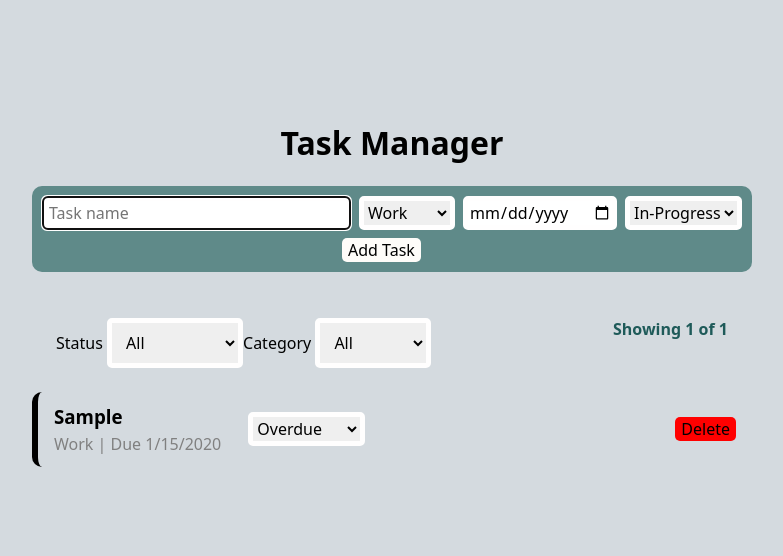
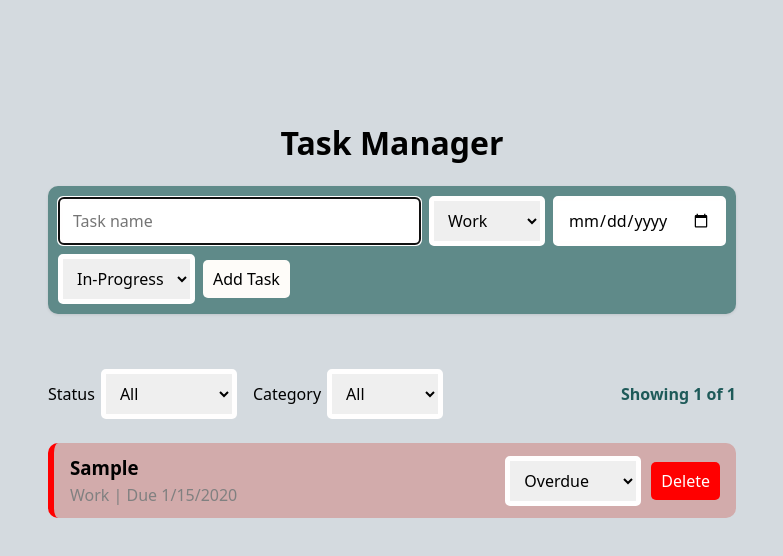
Before and after one commit to Moewizzy/SBA-4-Task-Management-App, a plain HTML site: page index.html in a window 1280 px wide. Both pictures are taken after typing "Sample", "2020-01-15" into the empty fields and a click on the button "Add Task". Shown: the whole page, without its empty margins (248-1031 px from the left). Drawn offline with Linux system fonts and the light colour scheme.

Commit message:
Fully Functioning App

```diff
--- a/app.js
+++ b/app.js
@@ -3,7 +3,7 @@
 // and saves the array to localStorage so it survives a page refresh.
 
 const STORAGE_KEY = "tasks";
-const STATUSES = ["In-Progress", "Completed", "Overdue"];
+const STATUSES = ["In Progress", "Completed", "Overdue"];
 
 // DOM references
 const form = document.getElementById("task-form");
@@ -90,7 +90,7 @@ function getFilteredTasks() {
 // so whatever the user types is shown as text, never run as HTML.
 function createTaskItem(task) {
   // The <li> gets the class "task" plus a CSS friendly version of its status
-  // (for example "In-Progress" becomes "task in-progress").
+  // (for example "In Progress" becomes "task in-progress").
   const li = document.createElement("li");
   li.className = `task ${task.status.replaceAll(" ", "-").toLowerCase()}`;
 
--- a/style.css
+++ b/style.css
@@ -1,31 +1,4 @@
 *{
-    box-sizing:border-box;
-}
-body{
-    background-color: rgb(212, 218, 223);
-    display: flex;
-    flex-direction: column;
-    align-items: center;
-    justify-content: center;
-    margin: 0;
-    font-family: system-ui, 'Segoe UI', sans-serif;
-
-}
-
-.container{
-    max-width: 720px;
-    margin: 100px auto;
-    padding: 0 auto;
-}
-
-h1{
-    text-align: center;
-}
-
-
-/* cards/forms/filter bar */
-.card-filters{
-    display: flex;*{
     box-sizing:border-box;
 }
 body{
@@ -119,9 +92,7 @@ button:hover{
     list-style: none;
     padding: 0;
 }
-ul{
-    border-left: 6px solid blue
-}
+
 .task{
     display: flex;
     gap:10px;
@@ -130,7 +101,7 @@ ul{
     margin-bottom: 10px;
     background: white;
     border-radius: 10px;
-
+    border-left: 6px solid blue;
 }
 
 .task div {
@@ -172,123 +143,3 @@ ul{
     color: gray;
     padding: 24px;
  }
-
-    flex-wrap: wrap;
-    margin: 24px;
-    ;
-}
-.card{
-    display: flex;
-    flex-wrap: wrap;
-    gap: 8px;
-    align-items: center;
-    padding: 10px;
-    margin-bottom: 12px;
-    background: rgb(95, 138, 137);
-    border-radius: 10px;
-    /* box-shadow: 0 1px 3px rgba(132, 115, 115, 0.1); */
-}
-
-input,
-select,
-button {
-    padding: 8px, 10px;
-    font: inherit;
-    border: 5px solid rgb(255, 254, 254);
-    border-radius: 5px;
-    box-shadow: 10px;
-}
-
-#task-name {
-    flex:1 1 200px;
-}
-
-.inprogress{
-    color: aqua;
-}
-button{
-    background: rgb(254, 252, 249);
-    border: white;
-    cursor:pointer;
-    margin-left: 300px;
-}
-
-button:hover{
-    background: yellow;
-}
-
-.filters label {
-    display: flex;
-    gap:6px;
-    align-items: center;
-}
-
-#count{
-    margin-left: auto;
-    color: yellow;
-}
-
-#message {
-    min-height: 10px;
-    margin: 0 0 12px;
-    color: green;
-    font-weight: 600;
-}
-
-/* Task List */
-
-#task-list {
-    list-style: none;
-    padding: 0;
-}
-
-.task{
-    display: flex;
-    gap:10px;
-    align-items: center;
-    padding: 12px 16px;
-
-    border-radius: 10px;
-    border-left: 6px solid
-}
-
-.task div {
-    flex:1;
-}
-
-.task h3 {
-    margin:0 0 4px;
-}
-.task p {
-    margin:0;
-    color: gray;
-}
-.task.inprogress{
-    border-left-color:rgb(4, 4, 236)
-}
-.task.completed{
-    border-left-color: green;
-}
-
-.task.completed h3 {
-    text-decoration: line-through;
-    color: rgb(1, 246, 95);
-}
-
-.task-overdue {
-    border-left-color: red;
-    background-color: rgb(128, 2, 2);
-}
-
-.delete {
- background: red;
-}
-
-.delete.hover {
-    background: red;
-}
- .empty {
-    text-align:center;
-    color: gray;
-    padding: 24px;
- }
```
